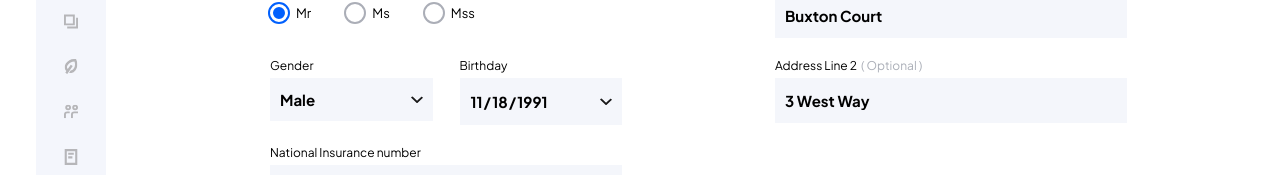
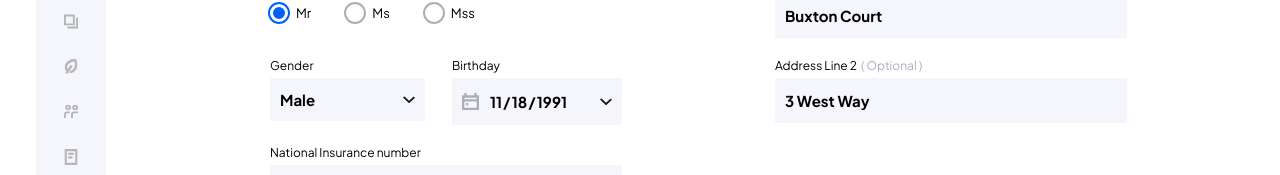
Before and after one commit to Theryston/dashboard, a Next.js app: page /profile in a window 1280 px wide. Shown: the part 362-537 px from the top of the page. Built offline with nearby package versions, Linux system fonts and the light colour scheme.

Commit message:
feat: add calendar icon

```diff
--- a/app/profile/Form/CalendarField/index.tsx
+++ b/app/profile/Form/CalendarField/index.tsx
@@ -4,6 +4,7 @@ import { useState } from "react";
 import * as S from "./styles";
 import { Plus_Jakarta_Sans } from "next/font/google";
 import ArrowDownCultureSvg from "../../../../assets/icons/arrow-down-culture.svg";
+import CalendarSvg from "../../../../assets/icons/calendar.svg";
 
 const plusJakartaSans = Plus_Jakarta_Sans({ subsets: ["latin"] });
 
@@ -20,6 +21,7 @@ export default function CalendarField({ label, initialValue }: Props) {
       <S.Label>{label}</S.Label>
       <S.SelectWrapper>
         <S.IconDown src={ArrowDownCultureSvg} alt="Open Select" />
+        <S.CalendarIcon src={CalendarSvg} alt="Calendar" />
         <S.Input
           type="date"
           value={value}
--- a/app/profile/Form/CalendarField/styles.ts
+++ b/app/profile/Form/CalendarField/styles.ts
@@ -23,7 +23,7 @@ export const Input = styled.input`
   border: none;
   background: #f4f6fb;
   box-sizing: border-box;
-  padding: 19px 10px;
+  padding: 19px 10px 19px 0px;
   font-weight: bold;
   position: relative;
 
@@ -46,13 +46,27 @@ export const Input = styled.input`
 
   @media (max-width: 1440px) {
     font-size: 15px;
-    padding: 13px 10px;
+    padding: 13px 10px 13px 0px;
   }
 `;
 
 export const SelectWrapper = styled.div`
   position: relative;
   width: 100%;
+  display: flex;
+  align-items: center;
+  background: #f4f6fb;
+`;
+
+export const CalendarIcon = styled(Image)`
+  margin: 0px 10px;
+  width: 22px;
+  height: 22px;
+
+  @media (max-width: 1440px) {
+    width: 17px;
+    height: 17px;
+  }
 `;
 
 export const IconDown = styled(Image)`
```
Also changed, not shown: assets/icons/calendar.svg (added).
